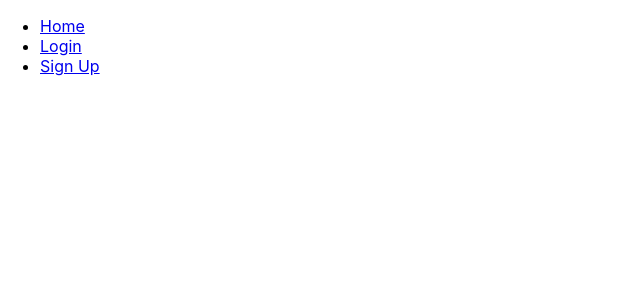
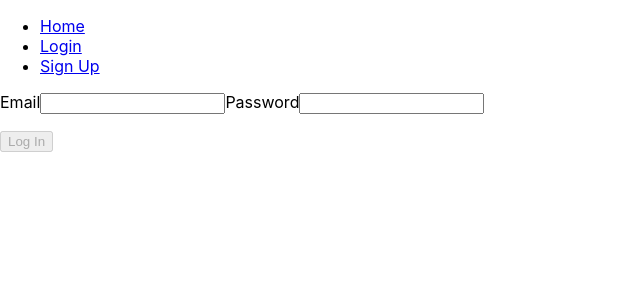
Before and after one commit to ErikScow/Todo-List, a React (Create React App) app in the folder front-end/: page /login in a window 1280 px wide. Shown: the top 300 px of the page, without its empty margins (0-640 px from the left). Built offline with nearby package versions, Linux system fonts and the light colour scheme.

Commit message:
modified data structure in migration, set up component structure for to do list tasks/ sub task.

```diff
--- a/front-end/src/App.js
+++ b/front-end/src/App.js
@@ -9,8 +9,11 @@ import {
 import PrivateRoute from './components/PrivateRoute'
 import Nav from './components/Nav'
 import RegisterForm from './components/RegisterForm'
+import LoginForm from './components/LoginForm'
 
-import Active from './components/tasks/Active'
+import Active from './components/tabs/Active'
+import Completed from './components/tabs/Completed'
+import Discarded from './components/tabs/Discarded'
 
 import { UserContext } from './contexts/UserContext'
 
@@ -28,11 +31,11 @@ function App() {
         <Nav/>
         <Switch>
             <Route exact path="/"></Route>
-            <Route path="/login"></Route>
-            <Route path="/register"><RegisterForm /></Route>
+            <Route path="/login" component={LoginForm}/>
+            <Route path="/register" component={RegisterForm}/>
             <PrivateRoute path="/active" component={Active}/>
-            <PrivateRoute path="/completed" />
-            <PrivateRoute path="/discarded" />
+            <PrivateRoute path="/completed" component={Completed}/>
+            <PrivateRoute path="/discarded" component={Discarded}/>
         </Switch>
       </UserContext.Provider>
     </Router>
--- /dev/null
+++ b/front-end/src/Components/LoginForm.js
@@ -0,0 +1,91 @@
+import React, { useEffect, useState, useContext } from 'react'
+import * as yup from 'yup'
+
+import { useHistory } from 'react-router-dom'
+
+import axiosWithAuth from '../axiosWithAuth'
+import { UserContext } from '../contexts/UserContext'
+
+const LoginForm = () => {
+    const validationSchema = yup.object().shape({
+        username: yup
+            .string()
+            .required('Required'),
+        password: yup
+            .string()
+            .required('Required')
+    })
+
+    const { loggedIn, user } = useContext(UserContext)
+    const [loggedInStatus, setLoggedIn] = loggedIn
+    const [userData, setUserData] = user
+
+    const [input, setInput] = useState('')
+    const [errors, setErrors] = useState('')
+    const [buttonDisabled, setButtonDisabled] = useState(true)
+    const [apiErrorMessage, setApiErrorMessage] = useState(null)
+
+    useEffect(() => {
+        validationSchema.isValid(input).then(valid => {
+            setButtonDisabled(!valid)
+        })
+    }, [input])
+
+    let history = useHistory()
+
+    const changeHandler = e => {
+        setApiErrorMessage(null)
+        setInput({
+            ...input,
+            [e.target.name]: e.target.value
+        })
+    }
+
+    const submitHandler = e => {
+        e.preventDefault()
+        axiosWithAuth().post('http://localhost:5000/api/users/login', input)
+            .then(res => {
+                localStorage.removeItem('token')
+                localStorage.removeItem('user-state')
+                localStorage.setItem('token', res.data.token)
+                localStorage.setItem('user-state', JSON.stringify(res.data.user))
+                setUserData(res.data.user)
+                history.push('/active')
+            })
+            .catch(err => {
+                if (err.response && err.response.data.message){
+                    setApiErrorMessage(err.response.data.message)
+                } else {
+                    setApiErrorMessage("Network Error")
+                }
+            })
+    }
+
+
+    return(
+        <form onSubmit={submitHandler}>
+            <label>
+                Email
+                <input
+                    type="text"
+                    name="username"
+                    onChange={changeHandler}
+                />
+                {errors.username ? (<p className="form-error">{errors.username}</p>) : null}
+            </label>
+            <label>
+                Password
+                <input
+                    type="password"
+                    name="password"
+                    onChange={changeHandler}
+                />
+                {errors.password ? (<p className="form-error">{errors.password}</p>) : null}
+            </label>
+            <p className="form-error">{apiErrorMessage}</p>
+            <button type="submit" disabled={buttonDisabled}>Log In</button>
+        </form>
+    )
+}
+
+export default LoginForm
--- a/front-end/src/Components/Nav.js
+++ b/front-end/src/Components/Nav.js
@@ -1,6 +1,6 @@
-import React, { useEffect} from 'react'
+import React, { useEffect } from 'react'
 import {
-    Link
+    Link, useHistory
 } from 'react-router-dom'
 
 import { useContext } from 'react'
@@ -10,6 +10,16 @@ import { UserContext } from '../contexts/UserContext'
 const Nav = () => {
     const { loggedIn } = useContext(UserContext)
     const [loggedInStatus, setLoggedIn] = loggedIn
+
+    const history = useHistory()
+
+    const logOut = () => {
+        localStorage.removeItem('token')
+        localStorage.removeItem('user-data')
+        setLoggedIn(false)
+        history.push('/')
+
+    }
 
     if (loggedInStatus === false){
         return(
@@ -31,6 +41,7 @@ const Nav = () => {
                     <li><Link to="/completed">Completed</Link></li>
                     <li><Link to="/discarded">Discarded</Link></li>
                 </ul>
+                <button onClick={logOut}>Log Out</button>
             </div>
         )
     }
--- /dev/null
+++ b/front-end/src/Components/tabs/Active.js
@@ -0,0 +1,12 @@
+import React from 'react'
+import TasksContainer from '../task/TasksContainer'
+
+const Active = () => {
+    return(
+        <div>active
+            <TasksContainer status={0}/>
+        </div>
+    )
+}
+
+export default Active
--- /dev/null
+++ b/front-end/src/Components/tabs/Completed.js
@@ -0,0 +1,9 @@
+import React from 'react'
+
+const Completed = () => {
+    return(
+        <div>completed</div>
+    )
+}
+
+export default Completed
--- /dev/null
+++ b/front-end/src/Components/tabs/Discarded.js
@@ -0,0 +1,9 @@
+import React from 'react'
+
+const Discarded = () => {
+    return(
+        <div>discarded</div>
+    )
+}
+
+export default Discarded
--- /dev/null
+++ b/front-end/src/Components/task/SubTask.js
@@ -0,0 +1,21 @@
+import React, { useState, useContext } from 'react'
+
+import { UserContext } from '../../contexts/UserContext'
+
+import SubTask2 from './SubTask2'
+
+const Task = (props) => {
+    const { user } = useContext(UserContext)
+    const[userData, setUserData] = user
+
+    return(
+        <div>
+            <h4>{props.subTask.sub_task_name}</h4>
+            {props.subTask.subTasks2.map((subTask2, i) => {
+                return <SubTask2 key={i} subTask2={subTask2}/>
+            })}
+        </div>
+    )
+}
+
+export default Task
--- /dev/null
+++ b/front-end/src/Components/task/SubTask2.js
@@ -0,0 +1,16 @@
+import React, { useState, useContext } from 'react'
+
+import { UserContext } from '../../contexts/UserContext'
+
+const Task = (props) => {
+    const { user } = useContext(UserContext)
+    const[userData, setUserData] = user
+
+    return(
+        <div>
+            <h5>{props.subTask2.sub_task_name}</h5>
+        </div>
+    )
+}
+
+export default Task
--- /dev/null
+++ b/front-end/src/Components/task/Task.js
@@ -0,0 +1,21 @@
+import React, { useState, useContext } from 'react'
+
+import { UserContext } from '../../contexts/UserContext'
+
+import SubTask from './SubTask'
+
+const Task = (props) => {
+    const { user } = useContext(UserContext)
+    const[userData, setUserData] = user
+
+    return(
+        <div>
+            <h3>{props.task.task_name}</h3>
+            {props.task.subTasks.map((subTask, i) => {
+                return <SubTask key={i} subTask={subTask}/>
+            })}
+        </div>
+    )
+}
+
+export default Task
--- /dev/null
+++ b/front-end/src/Components/task/TasksContainer.js
@@ -0,0 +1,22 @@
+import React, { useState, useContext } from 'react'
+
+import { UserContext } from '../../contexts/UserContext'
+
+import Task from './Task'
+
+const TasksContainer = (props) => {
+    const { user } = useContext(UserContext)
+    const[userData, setUserData] = user
+
+    return(
+        <div>
+            {userData.tasks.map((task, i) => {
+                if (props.status === userData.tasks[i].status){
+                    return <Task key={i} task={task}/>
+                }
+            })}
+        </div>
+    )
+}
+
+export default TasksContainer
--- a/front-end/src/Components/tasks/Active.js
+++ /dev/null
@@ -1,9 +0,0 @@
-import React from 'react'
-
-const Active = () => {
-    return(
-        <div>active</div>
-    )
-}
-
-export default Active
```
Also changed, not shown: front-end/src/Components/RegistrationForm.js (deleted, +0 -12 lines), 1 other file (tests, documents, lock files or other folders).
